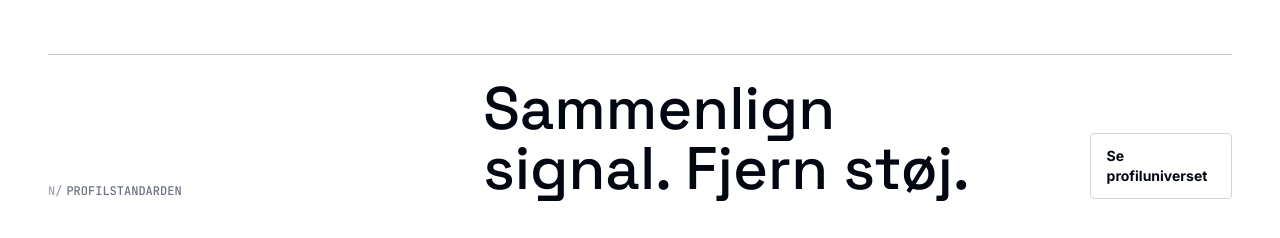
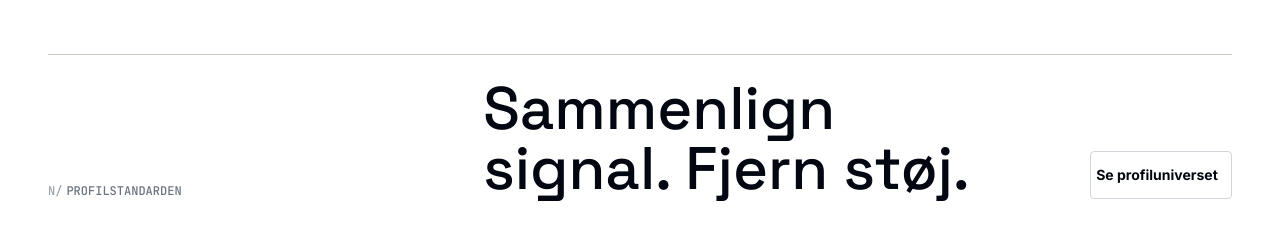
Before and after one commit to mikkelstreet-png/Naetwork, a Next.js app: page / in a window 1280 px wide. Shown: the part 2660-2898 px from the top of the page. Built offline with nearby package versions, Linux system fonts and the light colour scheme; no server answers.

Commit message:
Final refinement: update components/HomeContent.tsx

```diff
--- a/components/HomeContent.tsx
+++ b/components/HomeContent.tsx
@@ -132,7 +132,7 @@ export function HomeContent() {
           <dl className="grid grid-cols-3 border-x border-t border-white/20 bg-black/18 backdrop-blur-md">
             {[
               [`${SESSION_MINUTES} min`, isDa ? 'Fokuseret 1:1' : 'Focused 1:1'],
-              [<><span className="sm:hidden">600+</span><span className="hidden sm:inline">{formatDkk(PRICE_MIN)}-{PRICE_MAX.toLocaleString('da-DK')}</span></>, isDa ? 'Fast pris' : 'Fixed price'],
+              [<><span className="sm:hidden">DKK 600+</span><span className="hidden sm:inline">{formatDkk(PRICE_MIN)}-{PRICE_MAX.toLocaleString('da-DK')}</span></>, isDa ? 'Fast pris' : 'Fixed price'],
               [`${CONTRIBUTION_MIN}-${CONTRIBUTION_MAX}%`, isDa ? 'Afsættes' : 'Allocated'],
             ].map(([value, label], index) => (
               <div key={index} className="border-r border-white/20 px-3 py-4 last:border-r-0 sm:px-5 sm:py-5 md:flex md:items-end md:justify-between md:gap-4">
@@ -236,7 +236,7 @@ export function HomeContent() {
               <h2 className="max-w-3xl text-4xl font-medium leading-[1] text-gray-950 text-balance sm:text-5xl md:text-6xl">
                 {isDa ? 'Sammenlign signal. Fjern støj.' : 'Compare signal. Remove noise.'}
               </h2>
-              <Link href="/professionals" className="button-secondary w-fit">
+              <Link href="/professionals" className="button-secondary w-fit whitespace-nowrap">
                 {isDa ? 'Se profiluniverset' : 'Explore profiles'}
                 <ArrowRight size={16} aria-hidden="true" />
               </Link>
@@ -305,7 +305,10 @@ export function HomeContent() {
             {PRICE_OPTIONS.map((amount, index) => (
               <div key={amount} className="price-row group grid grid-cols-[46px_1fr_auto] items-center gap-4 border-b border-white/20 py-5 transition-colors duration-300 hover:bg-white/[0.04] md:grid-cols-[90px_1fr_1fr_120px] md:gap-6 md:px-3 md:py-6">
                 <p className="editorial-label text-white/35">0{index + 1}</p>
-                <p className="font-['Space_Grotesk'] text-2xl font-medium text-white md:text-3xl">{formatDkk(amount)}</p>
+                <div>
+                  <p className="font-['Space_Grotesk'] text-2xl font-medium text-white md:text-3xl">{formatDkk(amount)}</p>
+                  <p className="mt-1 text-[10px] font-semibold leading-tight text-white/38 md:hidden">{isDa ? `Min. ${formatDkk(contributionAmount(amount, CONTRIBUTION_MIN))} afsættes` : `Min. ${formatDkk(contributionAmount(amount, CONTRIBUTION_MIN))} allocated`}</p>
+                </div>
                 <p className="hidden text-sm font-semibold text-white/60 md:block">{formatDkk(contributionAmount(amount, CONTRIBUTION_MIN))}</p>
                 <p className="text-right text-xs font-semibold text-white/45">{SESSION_MINUTES} min</p>
               </div>
```
